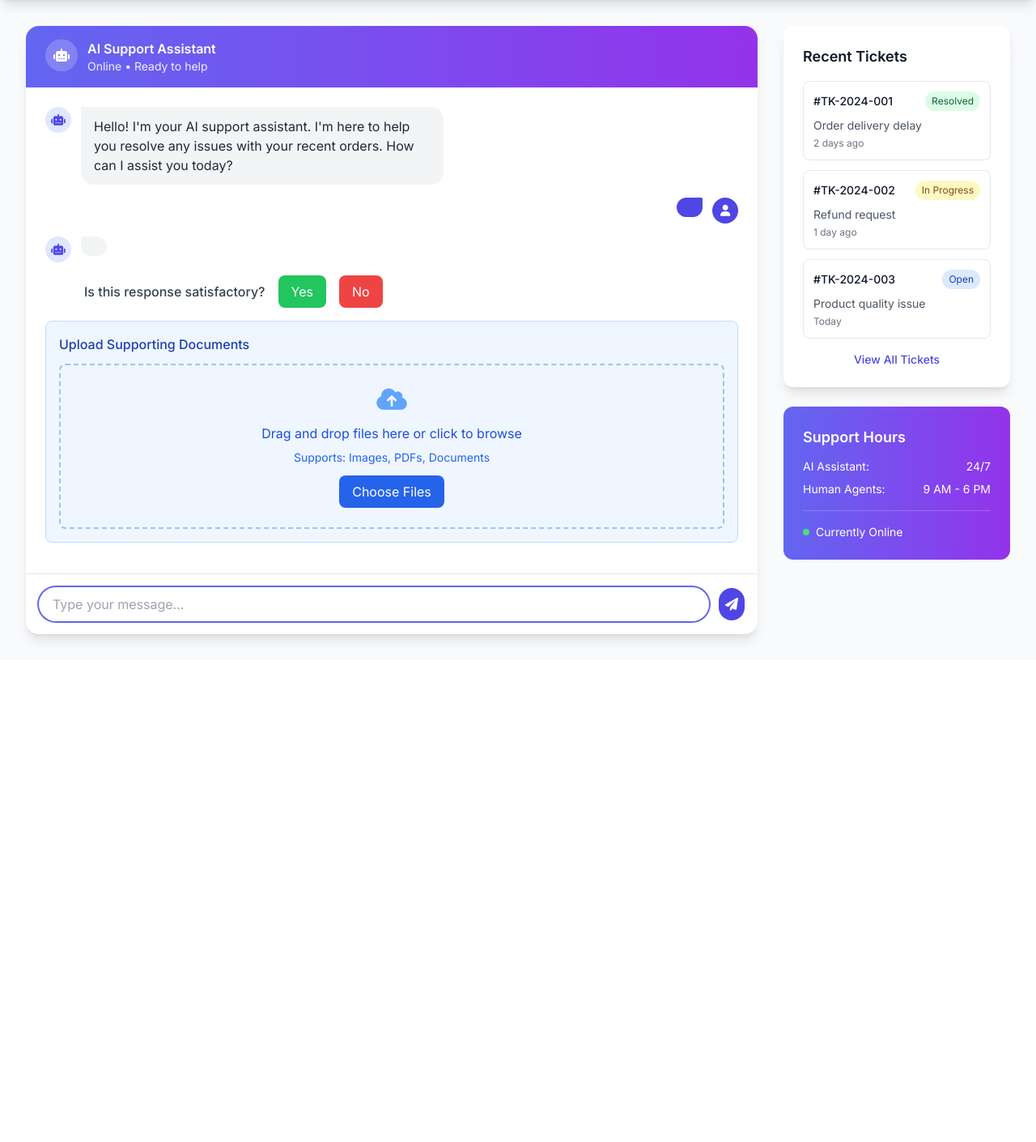
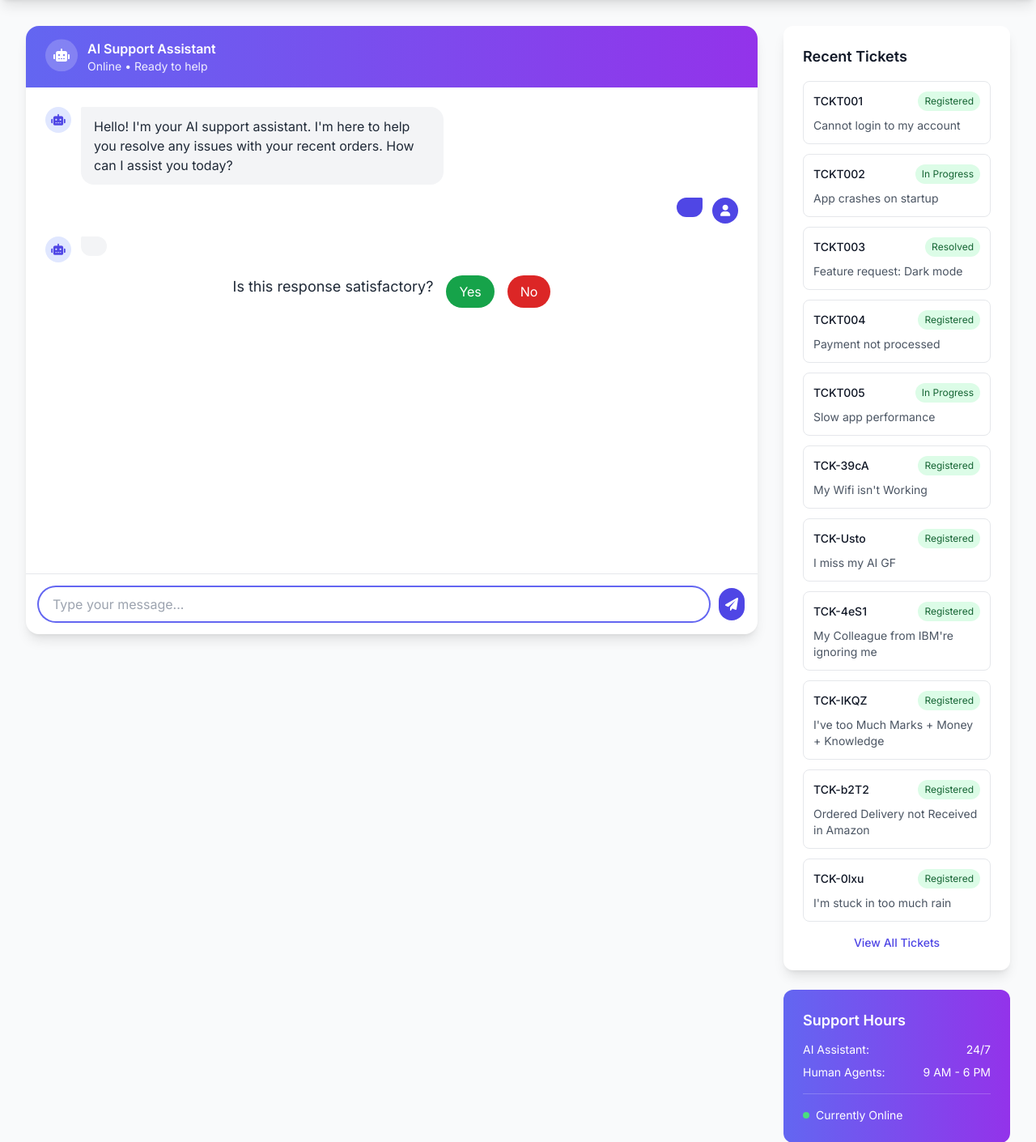
Before and after one commit to MohitSilwal16/IBM-Hackathon, a Flask app: template web/templates/home.html in a window 1280 px wide. Shown: the part 64-1474 px from the top of the page at 81% size. Before the commit the page ends 859 px from the top, so only its background shows below. Run offline with Flask 3, Linux system fonts and the light colour scheme; the template is opened without the code that fills it: values that come from a table or form of the project are taken from there, others are empty; some libraries are stand-ins or nearby versions.

Commit message:
Chatbot Done, Image is stored

```diff
--- a/web/handlers/auth.py
+++ b/web/handlers/auth.py
@@ -1,6 +1,6 @@
 from . import auth_bp
 from flask import request, make_response, render_template, redirect, url_for
-from utils.tokens import generate_session_tokens
+from utils.tokens import generate_random_tokens
 from db import users, ticket
 
 SESSION_TOKEN_LENGTH = 4
@@ -34,7 +34,7 @@ def register():
     print(f"Is email already taken: {is_email_already_taken}")
     if is_email_already_taken:
         return render_template("register.html", error_msg="Username Already Exists")
-    session_token = generate_session_tokens(SESSION_TOKEN_LENGTH)
+    session_token = generate_random_tokens(SESSION_TOKEN_LENGTH)
 
     user_obj = users.User(
         email=email,
@@ -61,7 +61,7 @@ def login():
     if not user_authenticated:
         return render_template("login.html", error_msg="Invalid Credentials")
 
-    session_token = generate_session_tokens(SESSION_TOKEN_LENGTH)
+    session_token = generate_random_tokens(SESSION_TOKEN_LENGTH)
     users.update_session_token(email, password, session_token)
 
     res = make_response(redirect(url_for("bot.home")))
--- a/web/handlers/bot.py
+++ b/web/handlers/bot.py
@@ -1,7 +1,16 @@
 from . import bot_bp
+from handlers.ticket import UPLOAD_FOLDER
 from chatbot import chatbot
-from flask import request, make_response, render_template, redirect, url_for
-from db import users
+from flask import request, render_template, redirect, url_for
+from db import users, ticket
+from utils import tokens
+from chatbot.chatbot import get_severity_level, get_category
+
+ALLOWED_EXTENSIONS = {"png", "jpg", "jpeg"}
+
+
+def allowed_file(filename: str) -> bool:
+    return "." in filename and filename.rsplit(".", 1)[1].lower() in ALLOWED_EXTENSIONS
 
 
 @bot_bp.route("/", methods=["GET"])
@@ -10,7 +19,12 @@ def home():
     is_session_token_valid = users.is_session_token_valid(session_token)
     if not is_session_token_valid:
         return redirect(url_for("auth.login"))
-    return render_template("home.html", user_complain="", bot_response="")
+
+    email = users.get_email_by_token(session_token)
+    t = ticket.get_ticket_by_email(email)
+    t = t[:3]
+
+    return render_template("home.html", user_complain="", bot_response="", tickets=t)
 
 
 @bot_bp.route("/message", methods=["POST"])
@@ -20,7 +34,70 @@ def message():
     if not is_session_token_valid:
         return redirect(url_for("auth.about"))
 
+    email = users.get_email_by_token(session_token)
+    ticks = ticket.get_ticket_by_email(email)
+    ticks = ticks[:3]
+
     user_complain = request.form.get("com")
-    bot_res = chatbot.get_complain_solution(user_complain)
-    print(f"Chat Bot Response: {bot_res}")
-    return render_template("home.html", user_complain=user_complain, bot_response=bot_res)
+    # TODO: TEMP START
+    # if user_complain == "Hello":
+    #     return render_template(
+    #         "home.html",
+    #         user_complain=user_complain,
+    #         bot_response="How're you ?",
+    #         tickets=ticks,
+    #     )
+    # TODO: TEMP END
+
+    bot_res = request.form.get("bot_response")
+    print(f"Bot Response: {bot_res}")
+    if not bot_res:
+        bot_res = chatbot.get_complain_solution(user_complain)
+        print(f"User Complain: {user_complain}")
+        return render_template(
+            "home.html",
+            user_complain=user_complain,
+            bot_response=bot_res,
+            tickets=ticks,
+        )
+
+    # Create Ticket
+    main_desc = request.form.get("main_desc")
+    print(f"Main Desc: {main_desc}")
+    complain_image = request.files.get("image")
+    print(f"Image: {complain_image}")
+    print(f"Image: {complain_image.filename}")
+    image_url = ""
+    ticket_id = "TCK-" + tokens.generate_random_tokens(4)
+
+    # if complain_image and allowed_file(complain_image.filename):
+    if complain_image:
+        print("Got Valid Image")
+        filepath = UPLOAD_FOLDER + "\\" + ticket_id + ".jpg"
+        complain_image.save(filepath)
+        image_url = filepath.replace("\\", "/")  # Make it Browser-friendly
+
+    priority = get_severity_level(user_complain=user_complain)
+    category = get_category(user_complain=user_complain)
+
+    print(f"Priority: {priority}")
+    print(f"Category: {category}")
+
+    t = ticket.Ticket(
+        ticket_id=ticket_id,
+        user_email=email,
+        main_description=main_desc,
+        other_description=user_complain,
+        status="Registered",
+        remark="",
+        category=category,
+        priority=priority,
+        image_url=image_url,
+    )
+    ticket.add_ticket(t)
+
+    ticks = ticket.get_ticket_by_email(email)
+    ticks = ticks[:3]
+    return render_template(
+        "home.html", user_complain="", bot_response="", tickets=ticks
+    )
--- a/web/handlers/ticket.py
+++ b/web/handlers/ticket.py
@@ -1,8 +1,8 @@
 from . import ticket_bp
-from flask import request, make_response, render_template, redirect, url_for
+from flask import request, render_template, redirect, url_for
 from db import users, ticket
 
-UPLOAD_FOLDER = "static/"
+UPLOAD_FOLDER = "static"
 ALLOWED_EXTENSIONS = {"png", "jpg", "jpeg"}
 
 @ticket_bp.route("/ticket", methods=["GET"])
--- a/web/templates/home.html
+++ b/web/templates/home.html
@@ -1,12 +1,14 @@
 <!DOCTYPE html>
 <html lang="en">
-
   <head>
     <meta charset="UTF-8" />
     <meta name="viewport" content="width=device-width, initial-scale=1.0" />
     <title>AI Assistant - SwiftResolve</title>
     <script src="https://cdn.tailwindcss.com"></script>
-    <link href="https://cdnjs.cloudflare.com/ajax/libs/font-awesome/6.0.0/css/all.min.css" rel="stylesheet" />
+    <link
+      href="https://cdnjs.cloudflare.com/ajax/libs/font-awesome/6.0.0/css/all.min.css"
+      rel="stylesheet"
+    />
     <style>
       @import url("https://fonts.googleapis.com/css2?family=Inter:wght@300;400;500;600;700&display=swap");
 
@@ -46,7 +48,6 @@
       }
 
       @keyframes pulse {
-
         0%,
         100% {
           opacity: 0.4;
@@ -62,7 +63,6 @@
       }
 
       @keyframes float {
-
         0%,
         100% {
           transform: translateY(0px);
@@ -87,15 +87,26 @@
           </div>
           <div class="hidden md:block">
             <div class="ml-10 flex items-baseline space-x-4">
-                        <a href="{{ url_for('bot.home') }}"
-                            class="text-gray-600 hover:text-indigo-600 px-3 py-2 rounded-md text-sm font-medium transition-colors">Home</a>
-                        <a href="{{ url_for('ticket.get_tickets') }}"
-                            class="text-gray-600 hover:text-indigo-600 px-3 py-2 rounded-md text-sm font-medium transition-colors">My
-                            Tickets</a>
-                        <a href="{{ url_for('auth.profile') }}"
-                            class="text-gray-600 hover:text-indigo-600 px-3 py-2 rounded-md text-sm font-medium transition-colors">Profile</a>
-                        <a href="{{ url_for('auth.logout') }}"
-                            class="text-gray-600 hover:text-indigo-600 px-3 py-2 rounded-md text-sm font-medium transition-colors">Logout</a>
+              <a
+                href="{{ url_for('bot.home') }}"
+                class="text-gray-600 hover:text-indigo-600 px-3 py-2 rounded-md text-sm font-medium transition-colors"
+                >Home</a
+              >
+              <a
+                href="{{ url_for('ticket.get_tickets') }}"
+                class="text-gray-600 hover:text-indigo-600 px-3 py-2 rounded-md text-sm font-medium transition-colors"
+                >My Tickets</a
+              >
+              <a
+                href="{{ url_for('auth.profile') }}"
+                class="text-gray-600 hover:text-indigo-600 px-3 py-2 rounded-md text-sm font-medium transition-colors"
+                >Profile</a
+              >
+              <a
+                href="{{ url_for('auth.logout') }}"
+                class="text-gray-600 hover:text-indigo-600 px-3 py-2 rounded-md text-sm font-medium transition-colors"
+                >Logout</a
+              >
             </div>
           </div>
           <div class="md:hidden">
@@ -110,14 +121,22 @@
     <div class="max-w-7xl mx-auto px-4 sm:px-6 lg:px-8 py-8">
       <div class="grid lg:grid-cols-4 gap-8">
         <!-- Chat Interface -->
-            <div class="lg:col-span-3">
+        <form
+        class="lg:col-span-3"
+        method="POST"
+        action="{{ url_for('bot.message') }}"
+        enctype="multipart/form-data"
+        >
           <div class="bg-white rounded-2xl shadow-lg overflow-hidden">
             <!-- Chat Header -->
-                    <div class="bg-gradient-to-r from-indigo-500 to-purple-600 px-6 py-4">
+            <div
+              class="bg-gradient-to-r from-indigo-500 to-purple-600 px-6 py-4"
+            >
               <div class="flex items-center justify-between">
                 <div class="flex items-center space-x-3">
                   <div
-                                    class="w-10 h-10 bg-white bg-opacity-20 rounded-full flex items-center justify-center floating-animation">
+                    class="w-10 h-10 bg-white bg-opacity-20 rounded-full flex items-center justify-center floating-animation"
+                  >
                     <i class="fas fa-robot text-white"></i>
                   </div>
                   <div>
@@ -138,10 +157,13 @@
               <!-- AI Welcome Message -->
               <div class="flex items-start space-x-3 message-animation">
                 <div
-                                class="w-8 h-8 bg-indigo-100 rounded-full flex items-center justify-center flex-shrink-0">
+                  class="w-8 h-8 bg-indigo-100 rounded-full flex items-center justify-center flex-shrink-0"
+                >
                   <i class="fas fa-robot text-indigo-600 text-sm"></i>
                 </div>
-                            <div class="bg-gray-100 rounded-2xl rounded-tl-sm px-4 py-3 max-w-md">
+                <div
+                  class="bg-gray-100 rounded-2xl rounded-tl-sm px-4 py-3 max-w-md"
+                >
                   <p class="text-gray-800">
                     Hello! I'm your AI support assistant. I'm here to help you
                     resolve any issues with your recent orders. How can I assist
@@ -152,12 +174,18 @@
 
               <!-- User Message -->
               {% if user_complain != "" %}
-                        <div class="flex items-start space-x-3 justify-end message-animation">
-                            <div class="bg-indigo-600 rounded-2xl rounded-tr-sm px-4 py-3 max-w-md">
+              <div
+                class="flex items-start space-x-3 justify-end message-animation"
+              >
+                <div
+                  class="bg-indigo-600 rounded-2xl rounded-tr-sm px-4 py-3 max-w-md"
+                >
+                  <input name="main_desc" value="{{ user_complain }}" hidden />
                   <p class="text-white">{{ user_complain }}</p>
                 </div>
                 <div
-                                class="w-8 h-8 bg-indigo-600 rounded-full flex items-center justify-center flex-shrink-0">
+                  class="w-8 h-8 bg-indigo-600 rounded-full flex items-center justify-center flex-shrink-0"
+                >
                   <i class="fas fa-user text-white text-sm"></i>
                 </div>
               </div>
@@ -167,64 +195,93 @@
               {% if bot_response != "" %}
               <div class="flex items-start space-x-3 message-animation">
                 <div
-                                class="w-8 h-8 bg-indigo-100 rounded-full flex items-center justify-center flex-shrink-0">
+                  class="w-8 h-8 bg-indigo-100 rounded-full flex items-center justify-center flex-shrink-0"
+                >
                   <i class="fas fa-robot text-indigo-600 text-sm"></i>
                 </div>
-                            <div class="bg-gray-100 rounded-2xl rounded-tl-sm px-4 py-3 max-w-md">
+                <div
+                  class="bg-gray-100 rounded-2xl rounded-tl-sm px-4 py-3 max-w-md"
+                >
+                  <input
+                    name="bot_response"
+                    value="{{ bot_response | safe }}"
+                    hidden
+                  />
                   <p class="text-gray-800">{{bot_response | safe}}</p>
                 </div>
               </div>
-                        {% endif %}
 
-                        <!-- Feedback buttons -->
-                        {% if bot_response != "" %}
-                        <div class="flex items-center space-x-4 mt-4 ml-12">
-                            <span class="text-gray-700 font-medium">Is this response satisfactory?</span>
-                            <button type="button" onclick="handleFeedback(true)"
-                                class="bg-green-500 hover:bg-green-600 text-white px-4 py-2 rounded-lg focus:outline-none transition-colors">
+              <!-- Is this response satisfactory? -->
+              <div class="flex justify-center space-x-4 mt-4" id="satisfactory">
+                <p class="text-gray-800 text-lg">
+                  Is this response satisfactory?
+                </p>
+                <a href="{{ url_for('bot.home') }}">
+                  <div
+                    name="response"
+                    class="bg-green-600 text-white px-4 py-2 rounded-full hover:bg-green-700 transition-colors"
+                  >
                     Yes
-                            </button>
-                            <button type="button" onclick="handleFeedback(false)"
-                                class="bg-red-500 hover:bg-red-600 text-white px-4 py-2 rounded-lg focus:outline-none transition-colors">
+                  </div>
+                </a>
+                <div
+                  onclick="document.getElementById('satisfactory').classList.add('hidden');document.getElementById('upload-docs').classList.remove('hidden')"
+                  name="response"
+                  class="bg-red-600 cursor-pointer text-white px-4 py-2 rounded-full hover:bg-red-700 transition-colors"
+                >
                   No
-                            </button>
+                </div>
+              </div>
+
+              <!-- File Upload Section -->
+              <div
+                id="upload-docs"
+                class="bg-blue-50 hidden border border-blue-200 rounded-lg p-4"
+              >
+                <p class="text-blue-800 font-medium mb-3">
+                  Upload Supporting Documents
+                </p>
+                <div class="p-6 text-center">
+                  <i
+                    class="fas fa-cloud-upload-alt text-blue-400 text-3xl mb-3"
+                  ></i>
+                  <p class="text-blue-700 mb-2">Click below to choose files</p>
+                  <input
+                    type="file"
+                    id="image"
+                    name="image"
+                    accept="image/*"
+                    class="bg-white p-2 border border-gray-300 rounded-md"
+                  />
+                </div>
               </div>
               {% endif %}
+            </div>
 
-                        <!-- File Upload Section -->
-                        {% if bot_response != "" %}
-                        <div class="bg-blue-50 border border-blue-200 rounded-lg p-4 message-animation">
-                            <p class="text-blue-800 font-medium mb-3">Upload Supporting Documents</p>
-                            <div class="border-2 border-dashed border-blue-300 rounded-lg p-6 text-center">
-                                <i class="fas fa-cloud-upload-alt text-blue-400 text-3xl mb-3"></i>
-                                <p class="text-blue-700 mb-2">Drag and drop files here or click to browse</p>
-                                <p class="text-blue-600 text-sm">Supports: Images, PDFs, Documents</p>
-                                <input type="file" class="hidden" accept="image/*,.pdf,.doc,.docx">
+            <!-- Chat Input -->
+            <div class="border-t border-gray-200 p-4">
+              <div class="flex items-center space-x-3">
+                <div class="flex-1 relative">
+                  <input
+                    type="text"
+                    autofocus
+                    required
+                    placeholder="Type your message..."
+                    id="com"
+                    name="com"
+                    class="w-full border border-gray-300 rounded-full px-4 py-2 focus:outline-none focus:ring-2 focus:ring-indigo-500 focus:border-transparent"
+                  />
+                </div>
                 <button
-                                    class="mt-3 bg-blue-600 text-white px-4 py-2 rounded-lg hover:bg-blue-700 transition-colors">
-                                    Choose Files
+                  type="submit"
+                  class="bg-indigo-600 text-white p-2 rounded-full hover:bg-indigo-700 transition-colors"
+                >
+                  <i class="fas fa-paper-plane"></i>
                 </button>
               </div>
             </div>
-                        {% endif %}
-
-                    </div>
-
-                    <!-- Chat Input -->
-                    <form class="border-t border-gray-200 p-4" method="POST" action="{{ url_for('bot.message') }}">
-                        <div class="flex items-center space-x-3">
-                            <div class="flex-1 relative">
-                                <input type="text" autofocus placeholder="Type your message..." id="com" name="com"
-                                    class="w-full border border-gray-300 rounded-full px-4 py-2 focus:outline-none focus:ring-2 focus:ring-indigo-500 focus:border-transparent" />
-                            </div>
-                            <button type="submit"
-                                class="bg-indigo-600 text-white p-2 rounded-full hover:bg-indigo-700 transition-colors">
-                                <i class="fas fa-paper-plane"></i>
-                            </button>
           </div>
         </form>
-                </div>
-            </div>
 
         <!-- Sidebar -->
         <div class="lg:col-span-1 space-y-6">
@@ -233,46 +290,45 @@
             <h3 class="text-lg font-semibold text-gray-900 mb-4">
               Recent Tickets
             </h3>
-                    <div class="space-y-3">
+
+            {% if not tickets %}
             <div
-                            class="border border-gray-200 rounded-lg p-3 hover:bg-gray-50 transition-colors cursor-pointer">
-                            <div class="flex items-center justify-between mb-2">
-                                <span class="text-sm font-medium text-gray-900">#TK-2024-001</span>
-                                <span class="px-2 py-1 bg-green-100 text-green-800 text-xs rounded-full">Resolved</span>
-                            </div>
-                            <p class="text-sm text-gray-600">Order delivery delay</p>
-                            <p class="text-xs text-gray-500 mt-1">2 days ago</p>
+              class="flex justify-center items-center bg-gray-100 p-6 rounded-lg shadow-md"
+            >
+              <p class="text-gray-700 text-lg">No tickets</p>
             </div>
 
+            {% endif %}
+            <div class="space-y-3">
+              {% for t in tickets %}
               <div
-                            class="border border-gray-200 rounded-lg p-3 hover:bg-gray-50 transition-colors cursor-pointer">
+                class="border border-gray-200 rounded-lg p-3 hover:bg-gray-50 transition-colors cursor-pointer"
+              >
                 <div class="flex items-center justify-between mb-2">
-                                <span class="text-sm font-medium text-gray-900">#TK-2024-002</span>
-                                <span class="px-2 py-1 bg-yellow-100 text-yellow-800 text-xs rounded-full">In
-                                    Progress</span>
+                  <span class="text-sm font-medium text-gray-900"
+                    >{{t.ticket_id}}</span
+                  >
+                  <span
+                    class="px-2 py-1 bg-green-100 text-green-800 text-xs rounded-full"
+                    >{{t.status}}</span
+                  >
                 </div>
-                            <p class="text-sm text-gray-600">Refund request</p>
-                            <p class="text-xs text-gray-500 mt-1">1 day ago</p>
+                <p class="text-sm text-gray-600">{{t.main_description}}</p>
               </div>
-
-                        <div
-                            class="border border-gray-200 rounded-lg p-3 hover:bg-gray-50 transition-colors cursor-pointer">
-                            <div class="flex items-center justify-between mb-2">
-                                <span class="text-sm font-medium text-gray-900">#TK-2024-003</span>
-                                <span class="px-2 py-1 bg-blue-100 text-blue-800 text-xs rounded-full">Open</span>
+              {% endfor %}
             </div>
-                            <p class="text-sm text-gray-600">Product quality issue</p>
-                            <p class="text-xs text-gray-500 mt-1">Today</p>
-                        </div>
-                    </div>
-                    <a href="{{ url_for('ticket.get_tickets') }}"
-                        class="block mt-4 text-center text-indigo-600 hover:text-indigo-700 text-sm font-medium">
+            <a
+              href="{{ url_for('ticket.get_tickets') }}"
+              class="block mt-4 text-center text-indigo-600 hover:text-indigo-700 text-sm font-medium"
+            >
               View All Tickets
             </a>
           </div>
 
           <!-- Support Hours -->
-                <div class="bg-gradient-to-r from-indigo-500 to-purple-600 rounded-xl p-6 text-white">
+          <div
+            class="bg-gradient-to-r from-indigo-500 to-purple-600 rounded-xl p-6 text-white"
+          >
             <h3 class="text-lg font-semibold mb-3">Support Hours</h3>
             <div class="space-y-2 text-sm">
               <div class="flex justify-between">
@@ -294,17 +350,5 @@
         </div>
       </div>
     </div>
-    <script>
-
-        function handleFeedback(isSatisfactory) {
-            if (isSatisfactory) {
-                window.location.href = "{{ url_for('bot.home') }}";
-            } else {
-                document.getElementById('improve-box').classList.remove('hidden');
-            }
-        }
-    </script>
-
   </body>
-
 </html>
--- a/web/utils/tokens.py
+++ b/web/utils/tokens.py
@@ -4,5 +4,5 @@ import random
 AVAILABLE_CHARS = ascii_letters + digits
 
 
-def generate_session_tokens(length: int) -> str:
+def generate_random_tokens(length: int) -> str:
     return "".join(random.choices(AVAILABLE_CHARS, k=length))
```
Also changed, not shown: web/chatbot/chatbot.py (+19 -9 lines), web/chatbot/myprompt.py (+16 -4 lines), web/instance/complaint.sqlite3, web/static/Raiden Shougun.jpg (added), web/static/TCK-IKQZ.jpg (added), web/static/TCK-b2T2.jpg (added). Lines whose indentation alone changed are shown as unchanged.
